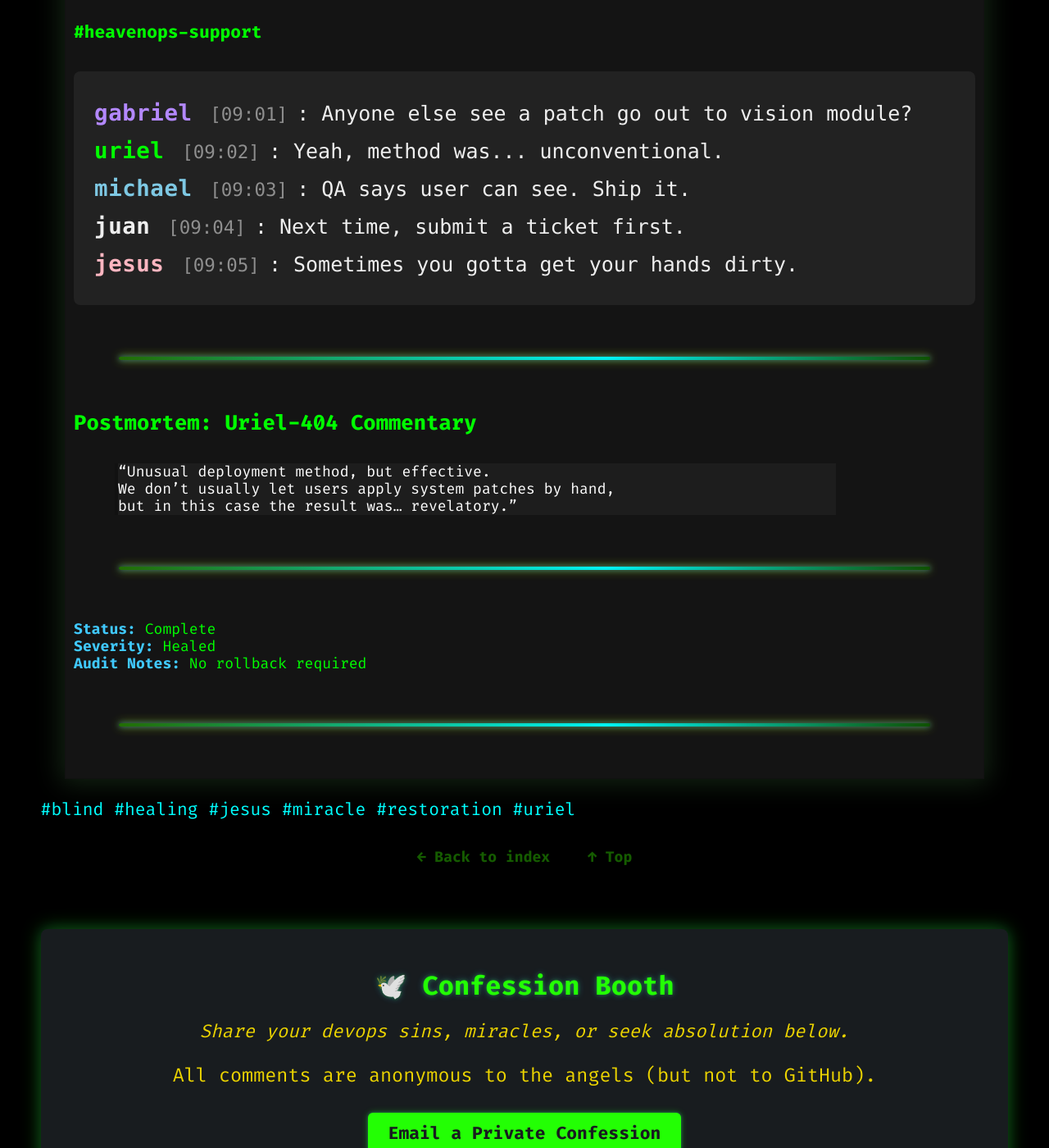
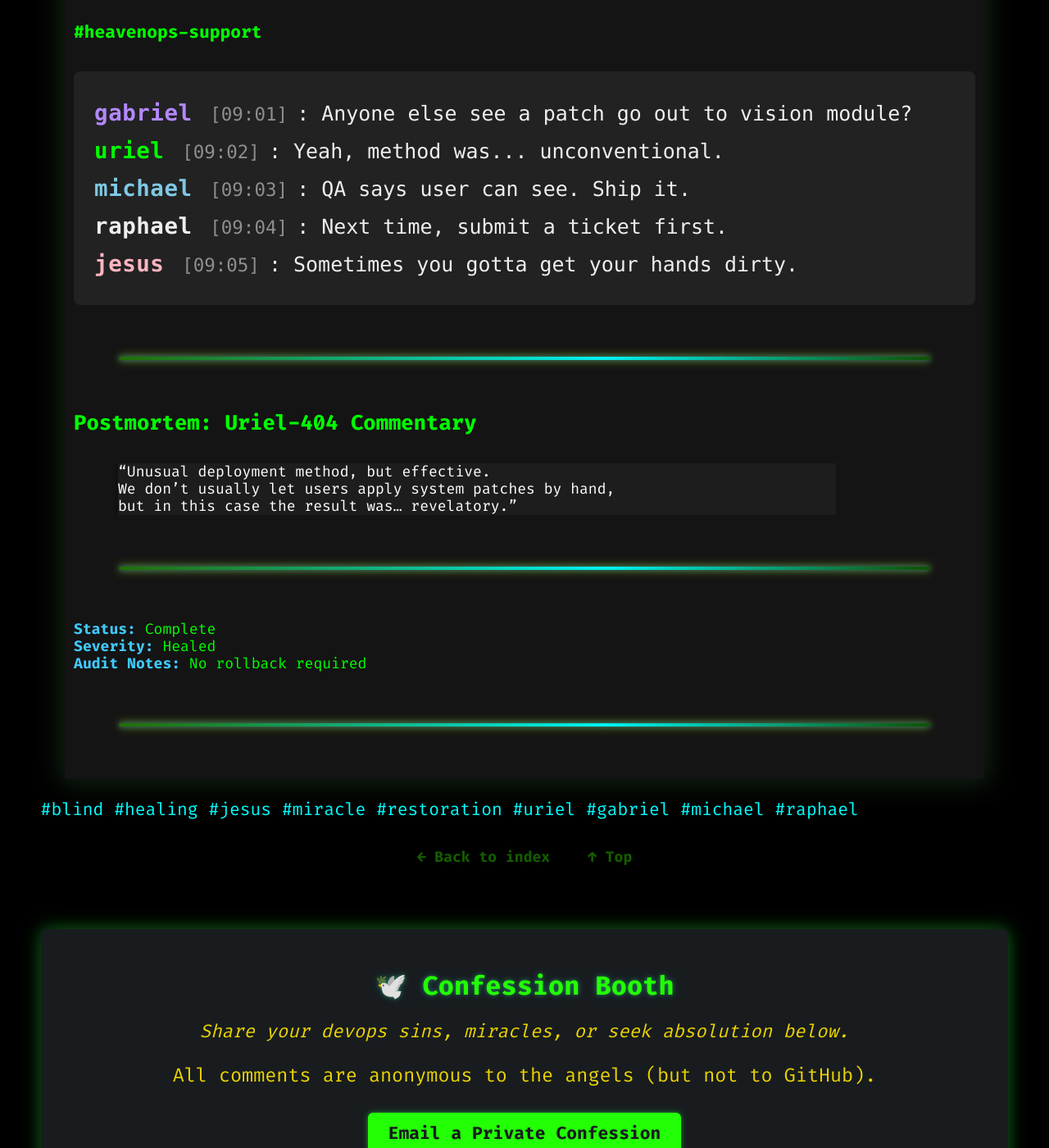
Before and after one commit to anthonypdawson/divine-devops-universe, a Jekyll site: the page built from _posts/2025-06-07-miracle-healing-blind.md, in a window 1280 px wide and 1400 px high, scrolled down 2454 px. Shown: the whole window at 82% size. Built offline with Jekyll 4.4.1, drawn with Linux system fonts in a browser that asks for light colours; some web fonts are replaced; comment, search, counter and statistics services are not loaded.

Commit message:
Update tags and correct user reference in miracle healing post

```diff
--- a/_posts/2025-06-07-miracle-healing-blind.md
+++ b/_posts/2025-06-07-miracle-healing-blind.md
@@ -3,7 +3,7 @@ layout: terminal_post
 title: 'Miracle: Healing the Blind: Sensory Patch Deployment'
 date: 2025-06-07 08:00:00
 summary: "Jesus deploys a sensory patch to heal a blind user, restoring vision with an unconventional but effective protocol."
-tags: [blind, healing, jesus, miracle, restoration, uriel]
+tags: [blind, healing, jesus, miracle, restoration, uriel, gabriel, michael, raphael]
 image: /assets/images/posts/miracle-healing-blind.webp
 ---
 
@@ -46,7 +46,7 @@ image: /assets/images/posts/miracle-healing-blind.webp
     <span class="slack-user michael">michael</span> <span class="slack-time">[09:03]</span>: QA says user can see. Ship it.
   </div>
   <div class="slack-msg">
-    <span class="slack-user juan">juan</span> <span class="slack-time">[09:04]</span>: Next time, submit a ticket first.
+    <span class="slack-user raphael">raphael</span> <span class="slack-time">[09:04]</span>: Next time, submit a ticket first.
   </div>
   <div class="slack-msg">
     <span class="slack-user jesus">jesus</span> <span class="slack-time">[09:05]</span>: Sometimes you gotta get your hands dirty.
```
